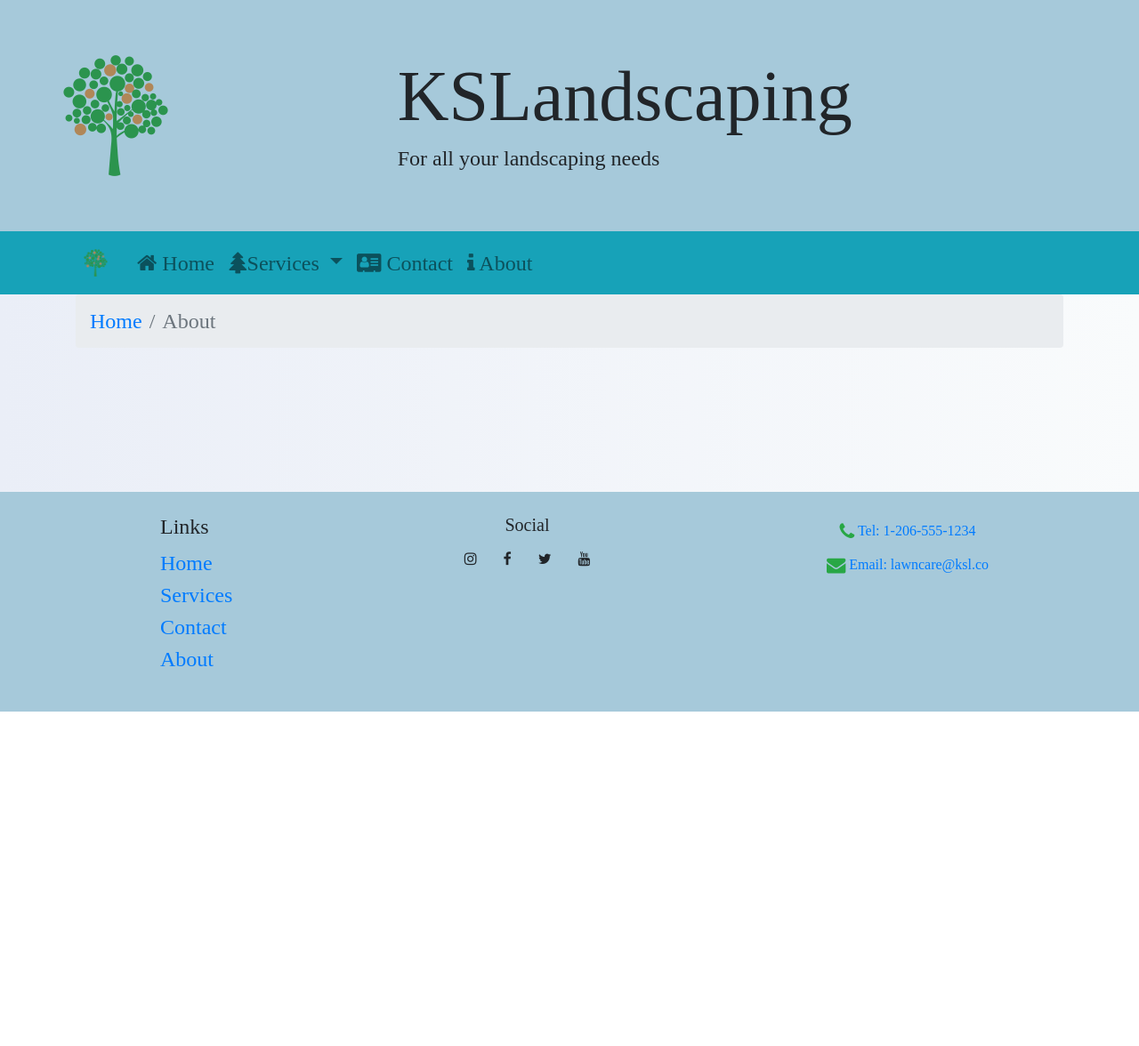
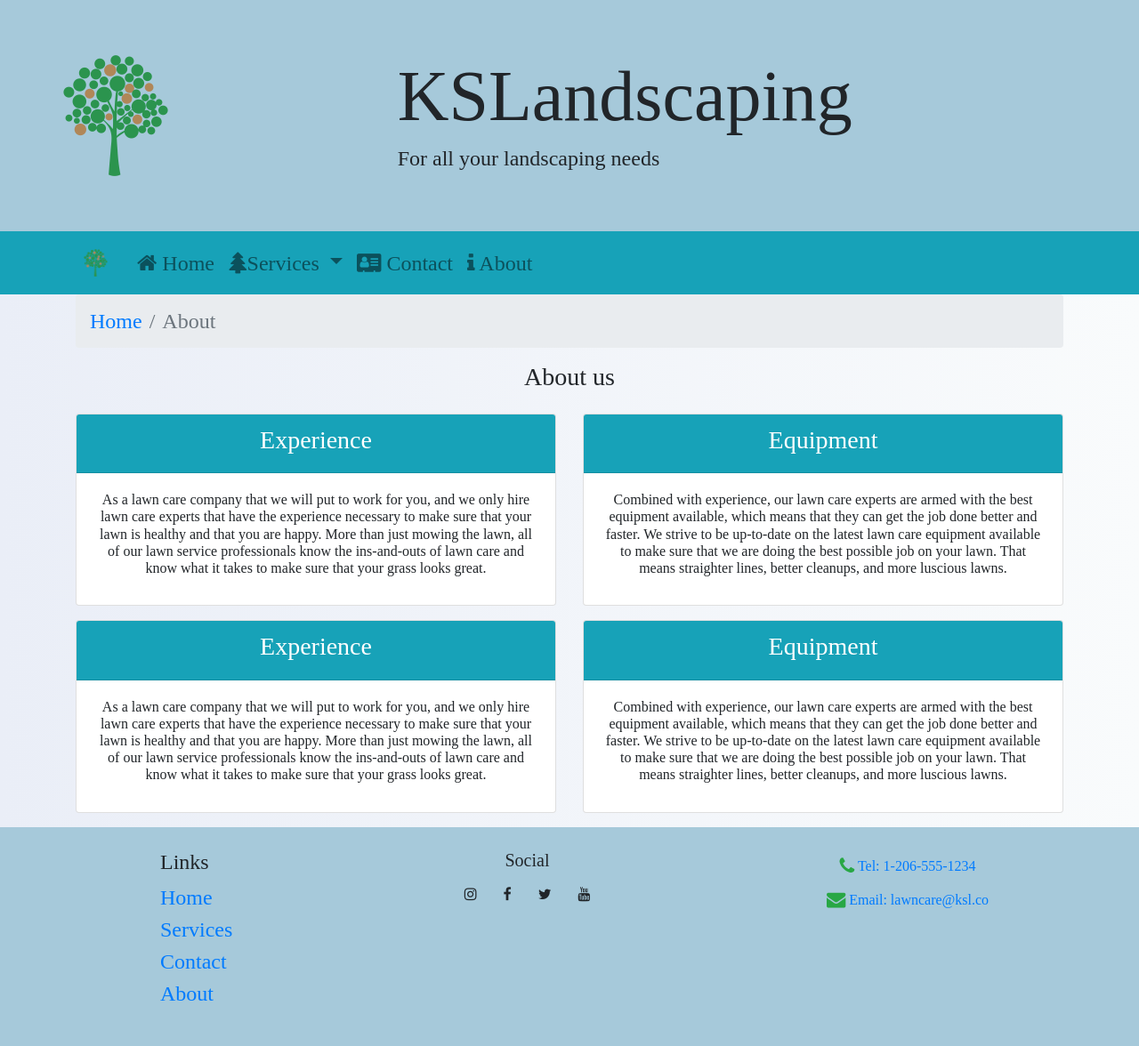
Before and after one commit to latz09/KsLandscaping, a website: page aboutus.html in a window 1280 px wide. Shown: the whole page at 89% size. Before the commit the page ends 800 px from the top, so only its background shows below. Drawn offline with nearby package versions, Linux system fonts and the light colour scheme; a web font is replaced by a local one.

Commit message:
start of about page

```diff
--- a/aboutus.html
+++ b/aboutus.html
@@ -66,8 +66,62 @@
                 </div>
             </div>
         </div>
+        <div class="container">
+            <div class="row">
+                <div class="col">
+                    <h3 class="text-center mb-4">About us</h3>
+                </div>
+            </div>
+            <div class="row">
+                <div class="col-md-6 mb-3">
+                    <div class="card text-center">
+                        <div class="card-header bg-info text-white text">
+                        <h3>Experience</h3>
+                        </div>
+                        <div class="card-body">
+                            <h6 class="card-title">As a lawn care company that we will put to work for you, and we only hire lawn care experts that have the experience necessary to make sure that your lawn is healthy and that you are happy. More than just mowing the lawn, all of our lawn service professionals know the ins-and-outs of lawn care and know what it takes to make sure that your grass looks great.</h6>
+                        </div>
+                    </div>
+                </div>
+                <div class="col-md-6">
+                    <div class="card text-center">
+                        <div class="card-header bg-info text-white text">
+                        <h3>Equipment</h3>
+                        </div>
+                        <div class="card-body">
+                            <h6 class="card-title">Combined with experience, our lawn care experts are armed with the best equipment available, which means that they can get the job done better and faster. We strive to be up-to-date on the latest lawn care equipment available to make sure that we are doing the best possible job on your lawn. That means straighter lines, better cleanups, and more luscious lawns.</h6>
+                        </div>
+                    </div>
+                </div>
+            </div>
+            <div class="row">
+                <div class="col-md-6 mb-3">
+                    <div class="card text-center">
+                        <div class="card-header bg-info text-white text">
+                        <h3>Experience</h3>
+                        </div>
+                        <div class="card-body">
+                            <h6 class="card-title">As a lawn care company that we will put to work for you, and we only hire lawn care experts that have the experience necessary to make sure that your lawn is healthy and that you are happy. More than just mowing the lawn, all of our lawn service professionals know the ins-and-outs of lawn care and know what it takes to make sure that your grass looks great.</h6>
+                        </div>
+                    </div>
+                </div>
+                <div class="col-md-6">
+                    <div class="card text-center">
+                        <div class="card-header bg-info text-white text">
+                        <h3>Equipment</h3>
+                        </div>
+                        <div class="card-body">
+                            <h6 class="card-title">Combined with experience, our lawn care experts are armed with the best equipment available, which means that they can get the job done better and faster. We strive to be up-to-date on the latest lawn care equipment available to make sure that we are doing the best possible job on your lawn. That means straighter lines, better cleanups, and more luscious lawns.</h6>
+                        </div>
+                    </div>
+                </div>
+            </div>
+        </div>
 
-    <footer class="site-footer fixed-bottom">
+
+
+
+    <footer class="site-footer">
         <div class="container">
             <div class="row">
                 <div class="col-4 col-sm-2 offset-1">
```
Also changed, not shown: contact.html (+0 -2 lines).
